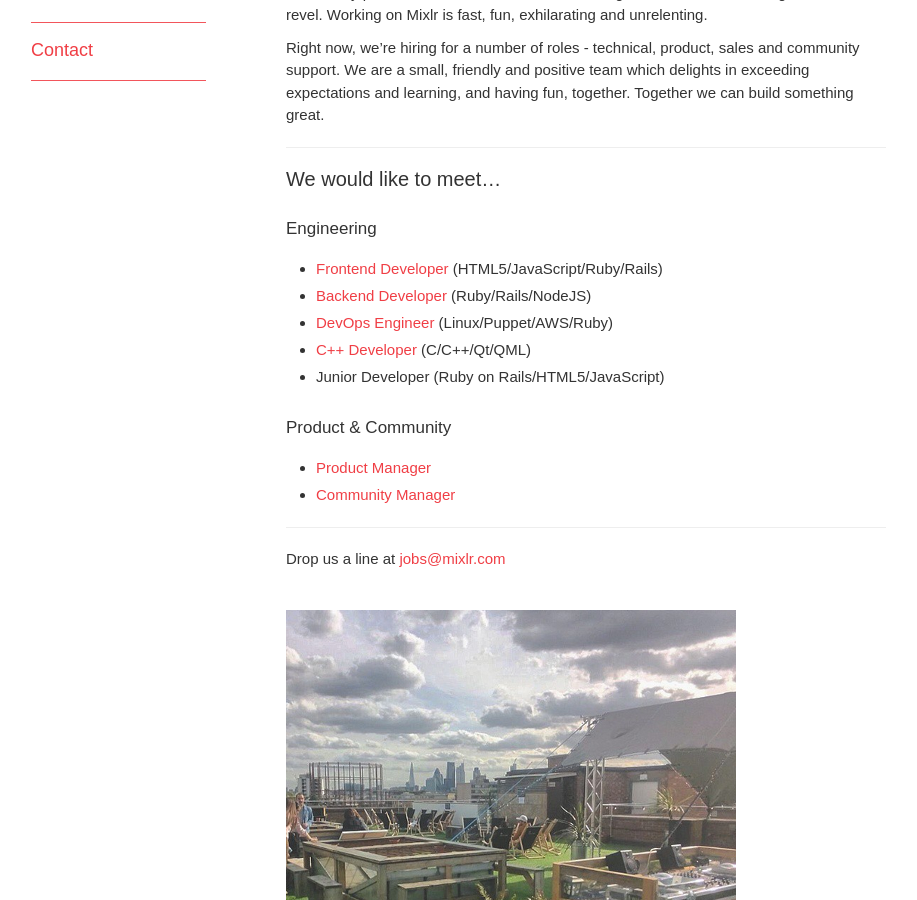
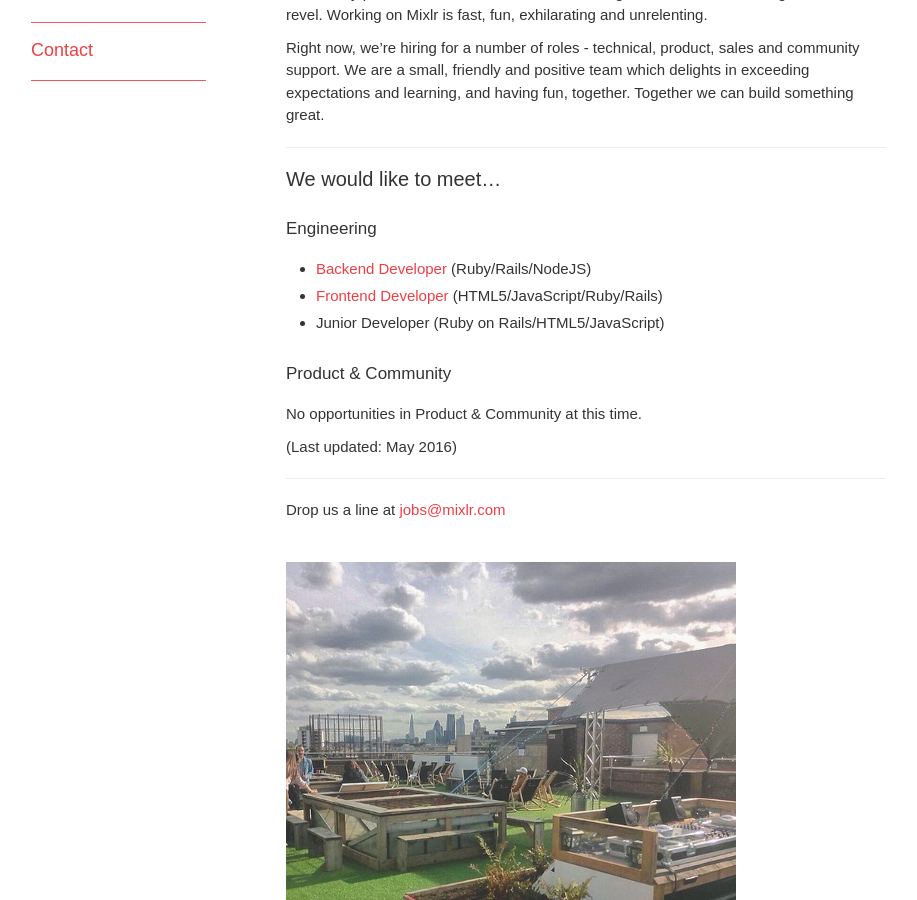
Before and after one commit to mixlr/mixlr.github.io, a Jekyll site: the page built from jobs/index.md, in a window 1280 px wide and 900 px high, scrolled down 429 px. Shown: the whole window, without its empty margins (64-981 px from the left). Built offline with Jekyll 4.4.1, drawn with Linux system fonts in a browser that asks for light colours; some web fonts are replaced.

Commit message:
Update jobs page

```diff
--- a/jobs/index.md
+++ b/jobs/index.md
@@ -23,16 +23,15 @@ Right now, we’re hiring for a number of roles - technical, product, sales and
 
 ##### Engineering
 
+* [Backend Developer](/jobs/backend.html) (Ruby/Rails/NodeJS)
 * [Frontend Developer](/jobs/frontend.html) (HTML5/JavaScript/Ruby/Rails)
-* [Backend Developer](/jobs/backend.html) (Ruby/Rails/NodeJS)
-* [DevOps Engineer](/jobs/devops.html) (Linux/Puppet/AWS/Ruby)
-* [C++ Developer](/jobs/cpp.html) (C/C++/Qt/QML)
 * Junior Developer (Ruby on Rails/HTML5/JavaScript)
 
 ##### Product & Community
 
-* [Product Manager](/jobs/product.html)
-* [Community Manager](/jobs/community.html)
+No opportunities in Product & Community at this time.
+
+(Last updated: May 2016)
 
 ---
 
```
